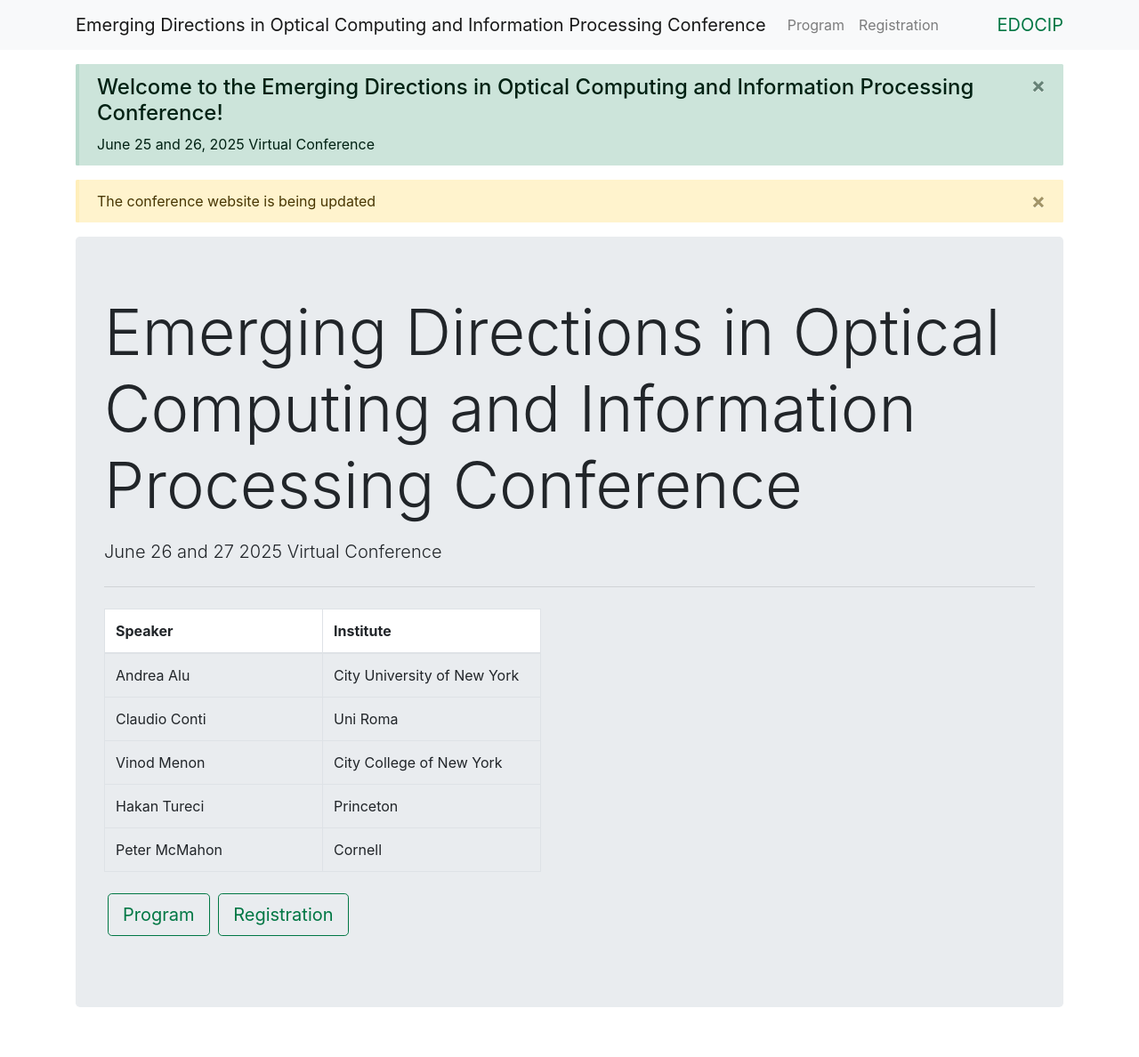
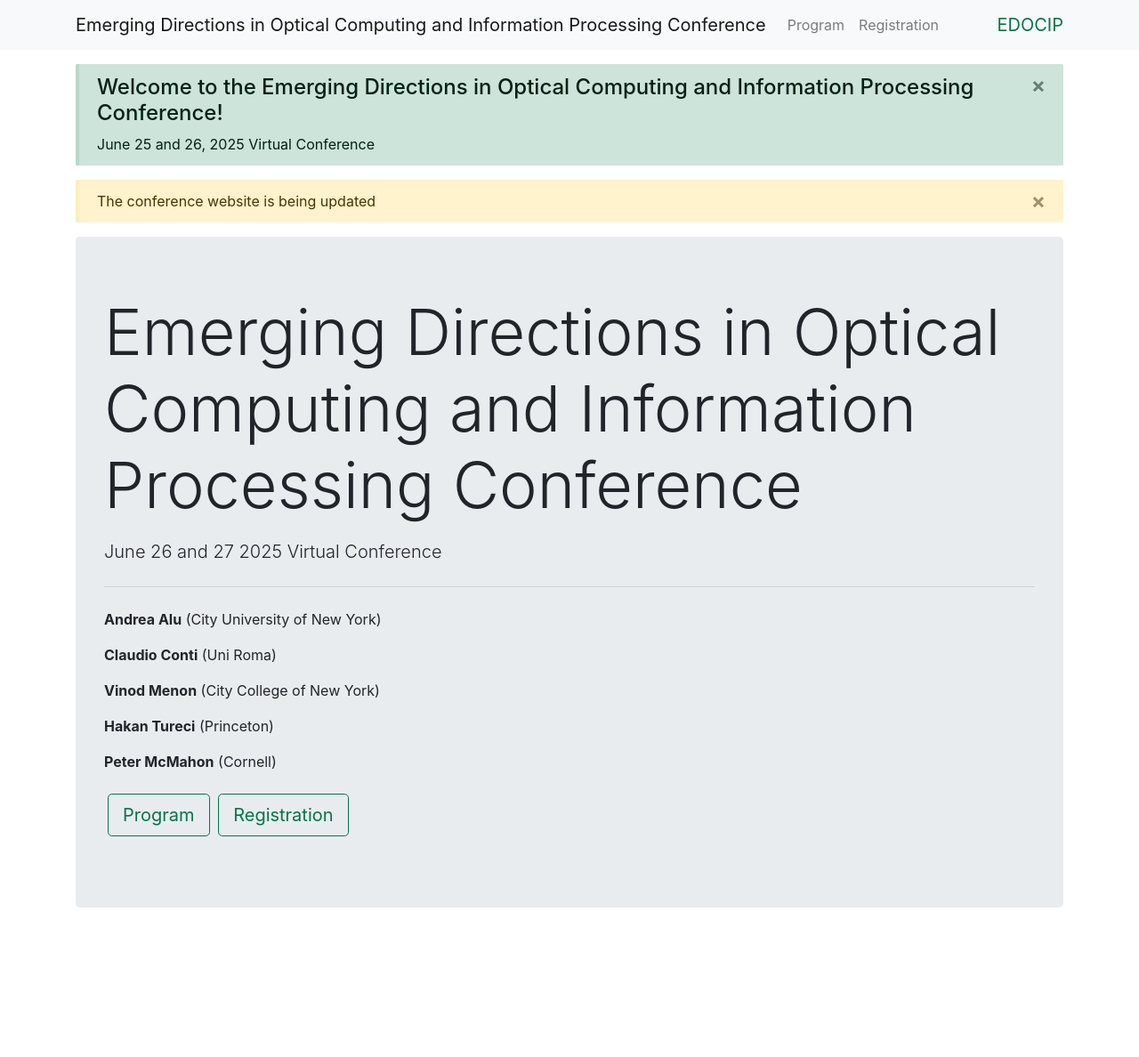
Before and after one commit to mirilabqc/mini-conference-site, a Jekyll site: the page built from index.md, in a window 1280 px wide. Shown: the whole page at 89% size. Built offline with Jekyll 4.4.1, drawn with Linux system fonts in a browser that asks for light colours; after the commit the page ends 1076 px from its top, so only the background shows below that.

Commit message:
updates homepage content

```diff
--- a/index.md
+++ b/index.md
@@ -1,35 +1,21 @@
 ---
 layout: home
 ---
-<div class="table">
-<table class="table-bordered table-hover">
-  <thead>
-    <tr>
-      <th>Speaker</th>
-      <th>Institute</th>
-    </tr>
-  </thead>
-  <tbody>
-    <tr>
-      <td>Andrea Alu</td>
-      <td>City University of New York</td>
-    </tr>
-    <tr>
-      <td>Claudio Conti</td>
-      <td>Uni Roma</td>
-    </tr>
-    <tr>
-      <td>Vinod Menon</td>
-      <td>City College of New York</td>
-    </tr>
-    <tr>
-      <td>Hakan Tureci</td>
-      <td>Princeton</td>
-    </tr>
-    <tr>
-      <td>Peter McMahon</td>
-      <td>Cornell</td>
-    </tr>
-  </tbody>
-</table>
-</div>
+**Andrea Alu**
+(City University of New York)
+
+
+**Claudio Conti**
+(Uni Roma)
+
+
+**Vinod Menon**
+(City College of New York)
+
+
+**Hakan Tureci**
+(Princeton)
+
+
+**Peter McMahon**
+(Cornell)
```
